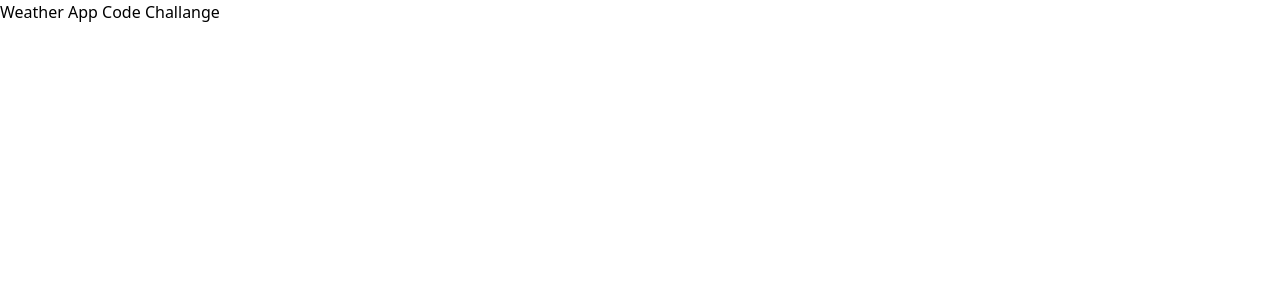
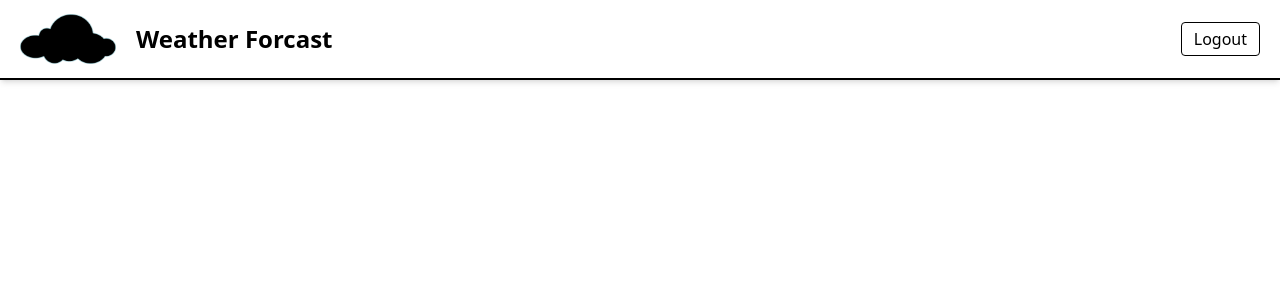
Before and after one commit to georgecabaccang/weather-app, a React (Vite) app: page / in a window 1280 px wide. Shown: the top 300 px of the page. Built offline with nearby package versions, Linux system fonts and the light colour scheme.

Commit message:
Initial commit for navigation bar feature

```diff
--- a/src/App.tsx
+++ b/src/App.tsx
@@ -1,7 +1,12 @@
 import "./App.css";
+import NavigationBar from "./components/navigation/NavigationBar";
 
 function App() {
-    return <>Weather App Code Challange</>;
+    return (
+        <>
+            <NavigationBar />
+        </>
+    );
 }
 
 export default App;
--- /dev/null
+++ b/src/components/navigation/NavigationBar.tsx
@@ -0,0 +1,23 @@
+import { Link } from "react-router-dom";
+import BlackCloud from "../../assets/pngs/black-cloud.png";
+
+export default function NavigationBar() {
+    return (
+        <div className="border-b-2 border-black h-[5rem] px-5 flex justify-between shadow-md">
+            {/* start of logo and title */}
+            <div className="flex items-center gap-5">
+                <img src={BlackCloud} className="w-[6em]" />
+                <h1 className="text-[1.5em] font-semibold">Weather Forcast</h1>
+            </div>
+            {/* end of logo and title */}
+
+            {/* start of navigation links */}
+            <div className="flex flex-grow justify-end items-center">
+                <button className="border-black border h-auto w-auto px-3 py-1 rounded">
+                    Logout
+                </button>
+            </div>
+            {/* end of navigation links */}
+        </div>
+    );
+}
```
Also changed, not shown: src/assets/pngs/black-cloud.png (added).
